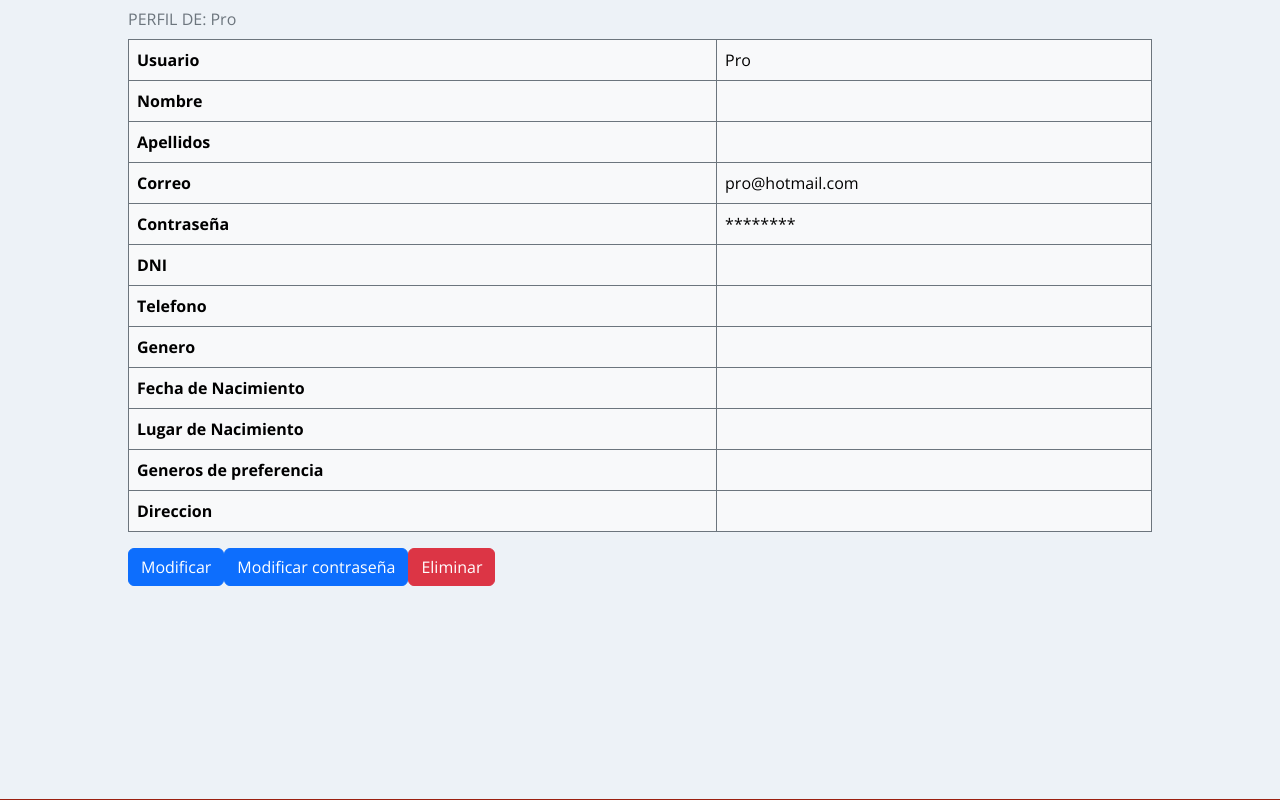
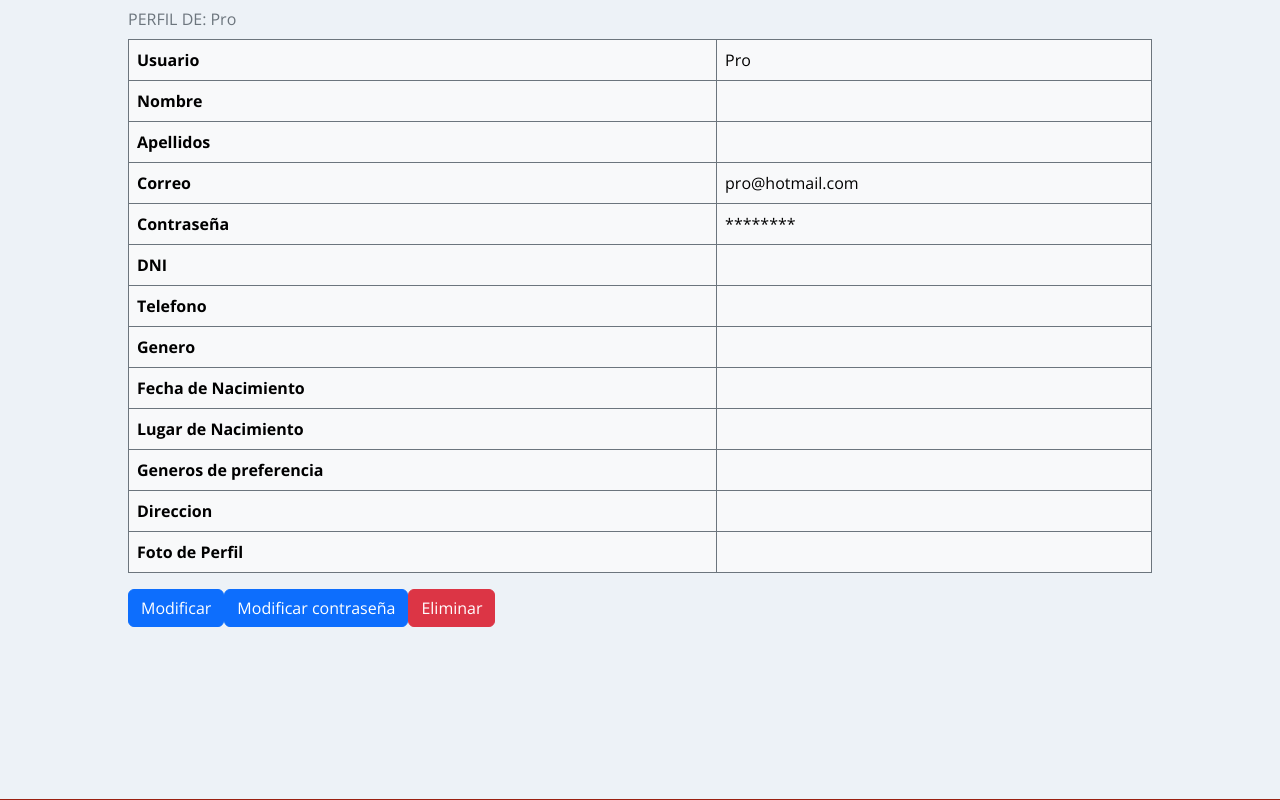
Before and after one commit to juanesc1213/CareLibro, a Django app: page /ver-perfil/ in a window 1280 px wide. Shown: the part 129-929 px from the top of the page. Run offline with Django 4.2, Linux system fonts and the light colour scheme; a user stored in the database is signed in; data comes from the database, SQL or seed files in the repository; both versions use the stored data as it was after the commit; parts of the project's set-up code (start-up, migrations or seed data) failed here and were passed over; some libraries are stand-ins or nearby versions.

Commit message:
Foto de perfil

```diff
--- a/app/forms.py
+++ b/app/forms.py
@@ -35,7 +35,7 @@
 class PerfilUsuarioForm(forms.ModelForm):
     class Meta:
         model=PerfilUsuario
-        fields = ['DNI',"telefono", "genero","fecha_nacimiento","lugar_nacimiento","generos_preferencia","direccion_correspondencia"]
+        fields = ['DNI',"telefono", "genero","fecha_nacimiento","lugar_nacimiento","generos_preferencia","direccion_correspondencia","foto_perfil"]
         widgets = {
             'fecha_nacimiento': DateInput(),
         }
@@ -51,4 +51,4 @@
 class PerfilUsuarioFormUpdate(forms.ModelForm):
     class Meta:
         model=PerfilUsuario
-        fields = ["telefono", "genero","lugar_nacimiento","generos_preferencia","direccion_correspondencia"]
+        fields = ["telefono", "genero","lugar_nacimiento","generos_preferencia","direccion_correspondencia","foto_perfil"]
--- a/app/models.py
+++ b/app/models.py
@@ -80,7 +80,7 @@
     lugar_nacimiento = CountryField()
     generos_preferencia = MultiSelectField(choices=GENEROS_PREFERENCIA,max_length=100)
     direccion_correspondencia = models.CharField(max_length=100)
-
+    foto_perfil = models.ImageField(upload_to="fotoperfil", null=True)
 
     def __str__(self):
         return self.user.username
--- a/app/templates/app/perfil/verperfil.html
+++ b/app/templates/app/perfil/verperfil.html
@@ -56,7 +56,10 @@
         <th>Direccion</th>
         <td>{{user.perfilusuario.direccion_correspondencia | title }}</td>
     </tr>
-
+    <tr>
+        <th>Foto de Perfil</th>
+        <td><img src="{{ user.perfilusuario.foto_perfil.url }}"></td>
+    </tr>
 
 
 </table>
```
Also changed, not shown: app/migrations/0014_perfilusuario_foto_perfil.py (added), db.sqlite3, media/fotoperfil/i_-_2022-11-01T235303.638.png (added).
